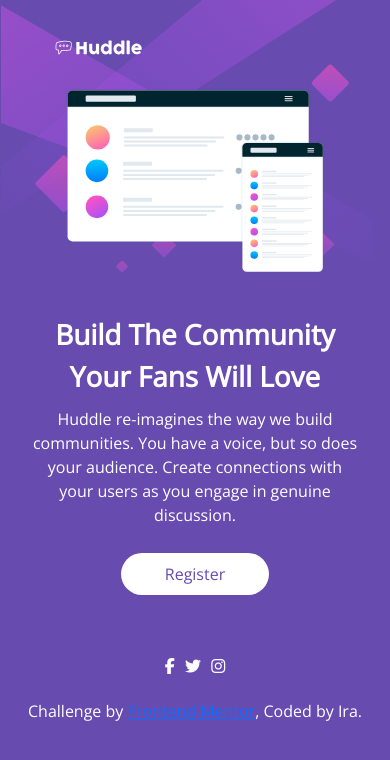
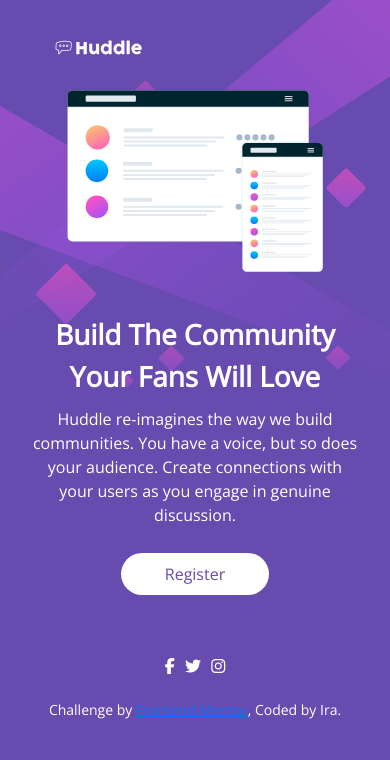
Before and after one commit to iraagyanti/Huddle-Landing-Page, a plain HTML site: page index.html in a window 390 px wide. Drawn offline with nearby package versions, Linux system fonts and the light colour scheme.

Commit message:
Update styles.css

```diff
--- a/styles.css
+++ b/styles.css
@@ -66,6 +66,7 @@
 /* Footer Section */
 .copyright {
     text-align: center;
+    font-size: 14px;
 }
 
 /* Responsive CSS */
@@ -73,8 +74,8 @@
     body {
         background-image: url(images/bg-mobile.svg);
         background-repeat: no-repeat;
-        background-position: 3% -27%;
-        background-size: 95%;
+/*         background-position: 3% -27%; */
+        background-size: 100%;
     }
     /* Header Section */
     .logo-header {
```
